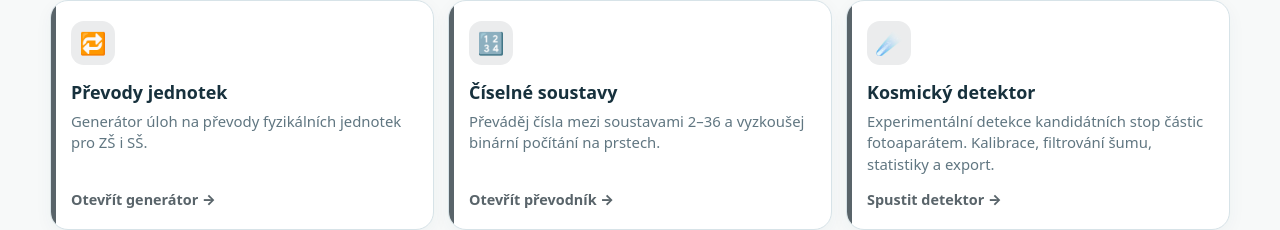
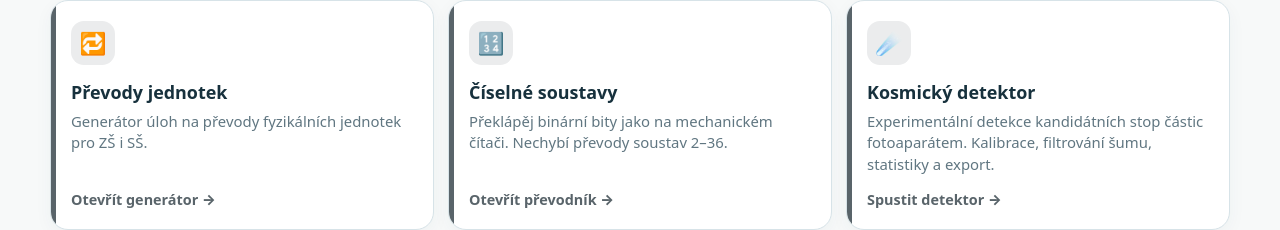
Before and after one commit to Berniocal/pocitadla, a plain HTML site: page index.html in a window 1280 px wide. Shown: the part 1653-1883 px from the top of the page. Drawn offline with Linux system fonts and the light colour scheme.

Commit message:
Describe interactive mechanical binary counter on index

```diff
--- a/index.html
+++ b/index.html
@@ -104,7 +104,7 @@ footer{margin-top:42px;padding-top:20px;border-top:1px solid var(--line);color:v
         <span class="icon" aria-hidden="true">🔁</span><h3>Převody jednotek</h3><p>Generátor úloh na převody fyzikálních jednotek pro ZŠ i SŠ.</p><span class="open">Otevřít generátor</span>
       </a>
       <a class="card tools" href="soustavy/" data-search="číselné soustavy převody soustav binární dvojková desítková osmičková šestnáctková prsty hex">
-        <span class="icon" aria-hidden="true">🔢</span><h3>Číselné soustavy</h3><p>Převáděj čísla mezi soustavami 2–36 a vyzkoušej binární počítání na prstech.</p><span class="open">Otevřít převodník</span>
+        <span class="icon" aria-hidden="true">🔢</span><h3>Číselné soustavy</h3><p>Překlápěj binární bity jako na mechanickém čítači. Nechybí převody soustav 2–36.</p><span class="open">Otevřít převodník</span>
       </a>
       <a class="card tools" href="kosmicky-detektor/" data-search="kosmický detektor kosmické záření částice miony fotoaparát kamera měření detekce záření CREDO">
         <span class="icon" aria-hidden="true">☄️</span><h3>Kosmický detektor</h3><p>Experimentální detekce kandidátních stop částic fotoaparátem. Kalibrace, filtrování šumu, statistiky a export.</p><span class="open">Spustit detektor</span>
```
